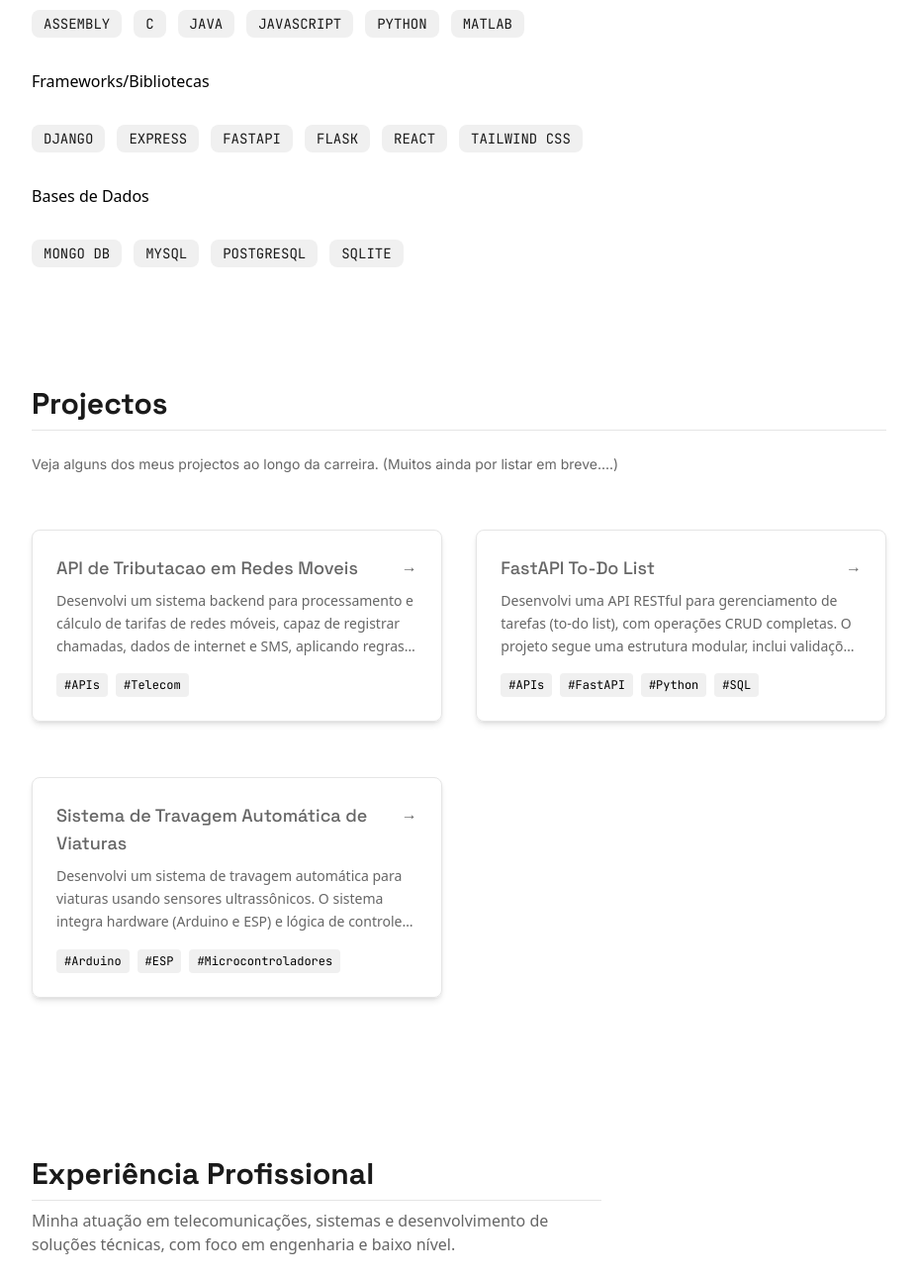
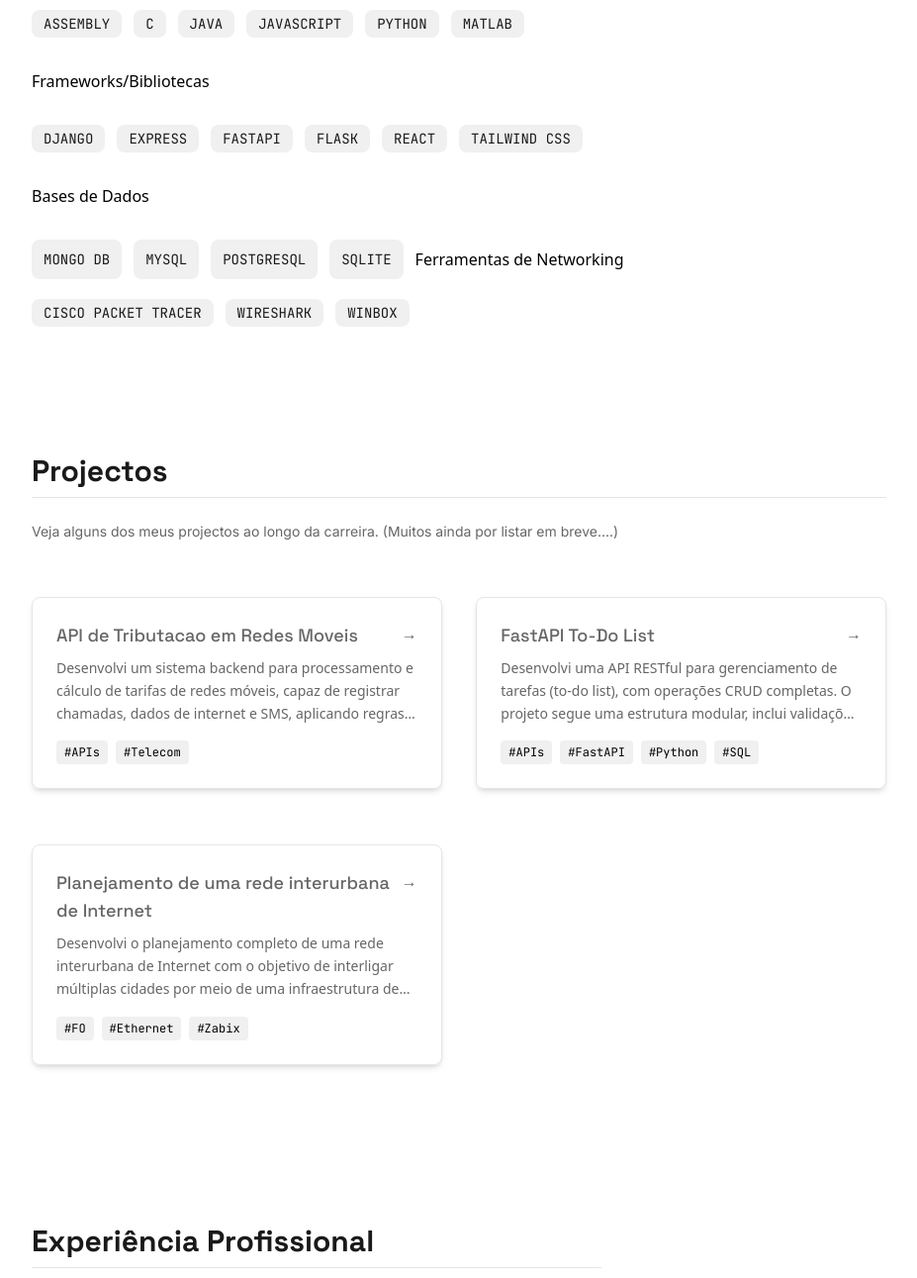
Before and after one commit to delcioleonardorofino/Journal, a Flask app: page / in a window 1280 px wide. Shown: the part 917-2208 px from the top of the page at 99% size, without its empty margins (176-1103 px from the left). Run offline with Flask 3, Linux system fonts and the light colour scheme; some libraries are stand-ins or nearby versions.

Commit message:
Add networking stuff

```diff
--- a/backend/templates/index.html
+++ b/backend/templates/index.html
@@ -179,7 +179,22 @@
                         <span class="bg-[#F0F0F0] flex items-center gap-2 px-3 py-1 rounded-md text-text-primary font-mono text-sm hover:bg-text-primary hover:text-surface transition">POSTGRESQL</span>
 
                         <span class="bg-[#F0F0F0] flex items-center gap-2 px-3 py-1 rounded-md text-text-primary font-mono text-sm hover:bg-text-primary hover:text-surface transition">SQLITE</span>
+
+                         <!-- Tags -->
+                        <p class="font-thin py-2">Ferramentas de Networking</p>
+                    <div class="flex flex-wrap gap-2 py-2 md:gap-3">
+
+                        <span class="bg-[#F0F0F0] flex items-center gap-2 px-3 py-1 rounded-md text-text-primary font-mono text-sm hover:bg-text-primary hover:text-surface transition">CISCO PACKET TRACER</span>
+
+                        <span class="bg-[#F0F0F0] flex items-center gap-2 px-3 py-1 rounded-md text-text-primary font-mono text-sm hover:bg-text-primary hover:text-surface transition">WIRESHARK</span>
+
+                        <span class="bg-[#F0F0F0] flex items-center gap-2 px-3 py-1 rounded-md text-text-primary font-mono text-sm hover:bg-text-primary hover:text-surface transition">WINBOX</span>
+
+                    </div>
+
                 </div>
+
+
 
             </section>
 
@@ -318,7 +333,7 @@
                     <a href="#portfolio">
                         <div class="flex flex-row text-text-muted justify-between">
                         <h3 class="font-display font-medium text-lg mb-2">
-                            Sistema de Travagem Automática de Viaturas
+                            Planejamento de uma rede interurbana de Internet
                         </h3>
                         <span class="cursor-pointer">→</span>
                         </div>
@@ -326,20 +341,20 @@
 
                     <a href="#portfolio">
                         <p class="text-text-muted text-sm line-clamp-3 md:text-md mb-4 leading-relaxed">
-                            Desenvolvi um sistema de travagem automática para viaturas usando sensores ultrassônicos. O sistema integra hardware (Arduino e ESP) e lógica de controle para detectar obstáculos e acionar a travagem automaticamente, simulando funções de segurança veicular em protótipos automotivos.
+                            Desenvolvi o planejamento completo de uma rede interurbana de Internet com o objetivo de interligar múltiplas cidades por meio de uma infraestrutura de telecomunicações confiável, escalável e de alto desempenho.
                         </p>
                     </a>
 
                     <a href="#portfolio">
                         <div class="flex flex-wrap gap-2">
                             <span class="bg-[#F0F0F0] text-xs font-mono px-2 py-1 rounded-sm">
-                            #Arduino
+                            #FO
                             </span>
                             <span class="bg-[#F0F0F0] text-xs font-mono px-2 py-1 rounded-sm">
-                            #ESP
+                            #Ethernet
                             </span>
                             <span class="bg-[#F0F0F0] text-xs font-mono px-2 py-1 rounded-sm">
-                            #Microcontroladores
+                            #Zabix
                             </span>
                         </div>
                     </a>
```
